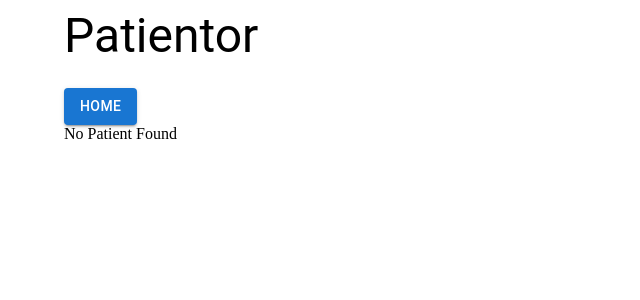
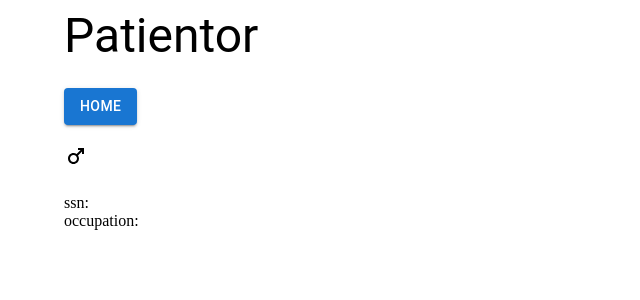
Before and after one commit to Pramod-Kumar-G/full-stack-open, a React (Vite) app in the folder part9/patientor/: page /patients/1 in a window 1280 px wide. Shown: the top 300 px of the page, without its empty margins (0-640 px from the left). Built offline with nearby package versions, Linux system fonts and the light colour scheme; no server answers.

Commit message:
implement solution for exercise 9.22

```diff
--- a/part9/patientor/src/components/PatientPage/index.tsx
+++ b/part9/patientor/src/components/PatientPage.tsx
@@ -1,25 +1,27 @@
 import { useEffect, useState } from "react";
 import { useParams } from "react-router-dom";
-import patientService from "../../services/patients";
-import { Patient } from "../../types";
+import patientService from "../services/patients";
+import { Patient } from "../types";
+import FemaleIcon from "@mui/icons-material/Female";
+import MaleIcon from "@mui/icons-material/Male";
 
 const PatientPage = () => {
   const [patient, setPatient] = useState<Patient>();
-  const { patientId } = useParams();
-  if (!patientId) {
+  const { id } = useParams();
+  if (!id) {
     return <div>No Patient Found</div>;
   }
   useEffect(() => {
-    patientService.getById(patientId).then((patients) => {
-      console.log(patients);
-      const patient = patients.find((p) => p.id === patientId);
+    patientService.getById(id).then((patient) => {
       setPatient(patient);
     });
   }, []);
-  console.log(patient);
   return (
     <div>
-      <h2>{patient?.name}</h2>
+      <h2>
+        {patient?.name}{" "}
+        {patient?.gender === "female" ? <FemaleIcon /> : <MaleIcon />}
+      </h2>
       <div>ssn: {patient?.ssn}</div>
       <div>occupation: {patient?.occupation}</div>
     </div>
--- a/part9/patientor/src/services/patients.ts
+++ b/part9/patientor/src/services/patients.ts
@@ -10,7 +10,7 @@ const getAll = async () => {
 };
 
 const getById = async (id: string) => {
-  const { data } = await axios.get<Patient[]>(`${apiBaseUrl}/patients/${id}`);
+  const { data } = await axios.get<Patient>(`${apiBaseUrl}/patients/${id}`);
   return data;
 };
 
```
